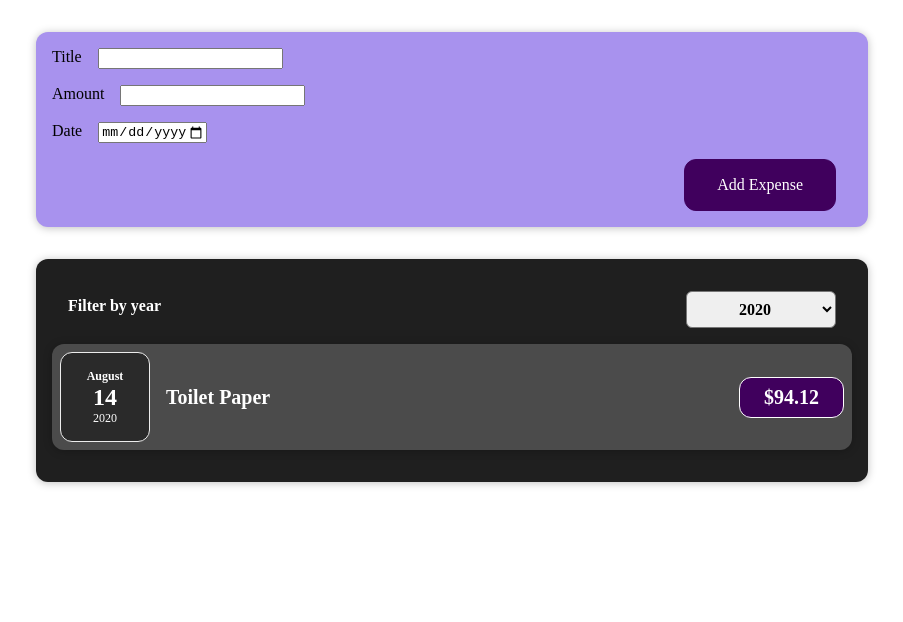
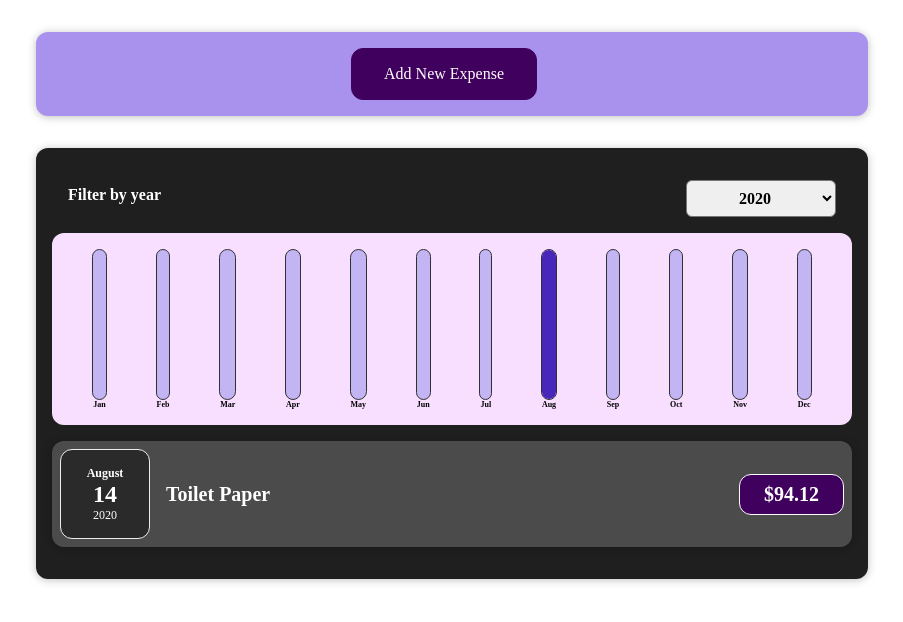
Before and after one commit to heteromeles/reactclass2, a React (Create React App) app: page / in a window 1280 px wide. Shown: the top 622 px of the page, without its empty margins (188-1091 px from the left). Built offline with nearby package versions, Linux system fonts and the light colour scheme.

Commit message:
Finished all Chapter 5 changes.

```diff
--- a/src/App.js
+++ b/src/App.js
@@ -14,7 +14,6 @@
 
   const addExpenseHandler = (aNewExpense) => {
     setExpenses((aPreviousExpenses) => {
-      console.log(aPreviousExpenses);
       return [aNewExpense, ...aPreviousExpenses];
     });
   };
@@ -22,7 +21,7 @@
   return (
     <div className="App">
       <NewExpense onAddExpense={addExpenseHandler} />
-      <Expenses items={theExpenses} />
+      <Expenses expenses={theExpenses} />
     </div>
   );
 };
--- /dev/null
+++ b/src/components/Chart/Chart.css
@@ -0,0 +1,9 @@
+.chart {
+  padding: 1rem;
+  border-radius: 12px;
+  background-color: #f8dfff;
+  text-align: center;
+  display: flex;
+  justify-content: space-around;
+  height: 10rem;
+}
--- /dev/null
+++ b/src/components/Chart/Chart.js
@@ -0,0 +1,20 @@
+import ChartBar from "./ChartBar";
+import "./ChartBar.css";
+
+const Chart = (props) => {
+  // Extract the value for each data point into an array, and then use spread to pass then as variadic.
+  const theValues = props.dataPoints.map((dataPoint) => {
+    return dataPoint.value;
+  });
+  const theMaxValue = Math.max(...theValues);
+
+  return (
+    <div className="chart">
+      {props.dataPoints.map((dataPoint) => (
+        <ChartBar key={dataPoint.label} value={dataPoint.value} maxValue={theMaxValue} label={dataPoint.label} />
+      ))}
+    </div>
+  );
+};
+
+export default Chart;
--- /dev/null
+++ b/src/components/Chart/ChartBar.css
@@ -0,0 +1,30 @@
+.chart-bar {
+  height: 100%;
+  display: flex;
+  flex-direction: column;
+  align-items: center;
+}
+
+.chart-bar__inner {
+  height: 100%;
+  width: 100%;
+  border: 1px solid #313131;
+  border-radius: 12px;
+  background-color: #c3b4f3;
+  overflow: hidden;
+  display: flex;
+  flex-direction: column;
+  justify-content: flex-end;
+}
+
+.chart-bar__fill {
+  background-color: #4826b9;
+  width: 100%;
+  transition: all 0.3s ease-out;
+}
+
+.chart-bar__label {
+  font-weight: bold;
+  font-size: 0.5rem;
+  text-align: center;
+}
--- /dev/null
+++ b/src/components/Chart/ChartBar.js
@@ -0,0 +1,20 @@
+import "./ChartBar.css";
+
+const ChartBar = (props) => {
+  let barFillHeight = "0%";
+
+  if (props.maxValue > 0) {
+    barFillHeight = Math.round((props.value / props.maxValue) * 100) + "%";
+  }
+
+  return (
+    <div className="chart-bar">
+      <div className="chart-bar__inner">
+        <div className="chart-bar__fill" style={{ height: barFillHeight }}></div>
+      </div>
+      <div className="chart-bar__label">{props.label}</div>
+    </div>
+  );
+};
+
+export default ChartBar;
--- a/src/components/Expenses/Expenses.js
+++ b/src/components/Expenses/Expenses.js
@@ -2,6 +2,7 @@
 import Card from "../UI/Card";
 import ExpensesFilter from "./ExpensesFilter";
 import ExpensesList from "./ExpensesList";
+import ExpensesChart from "./ExpensesChart";
 
 import "./Expenses.css";
 
@@ -12,15 +13,16 @@
     setFilterYearTo(aFilterYear);
   };
 
-  const theFilteredItems = props.items.filter((item) => {
-    return item.date.getFullYear() === parseInt(filterYear);
+  const theFilteredExpenses = props.expenses.filter((expense) => {
+    return expense.date.getFullYear() === parseInt(filterYear);
   });
 
   return (
     <div>
       <Card className="expenses">
         <ExpensesFilter filterYear={filterYear} onYearFilterChange={yearFilterChangeHandler} />
-        <ExpensesList items={theFilteredItems} />
+        <ExpensesChart expenses={theFilteredExpenses} />
+        <ExpensesList expenses={theFilteredExpenses} />
       </Card>
     </div>
   );
--- /dev/null
+++ b/src/components/Expenses/ExpensesChart.js
@@ -0,0 +1,28 @@
+import Chart from "../Chart/Chart";
+import "../Chart/Chart.css";
+
+const ExpensesChart = (props) => {
+  const monthlyExpenses = [
+    { label: "Jan", value: 0 },
+    { label: "Feb", value: 0 },
+    { label: "Mar", value: 0 },
+    { label: "Apr", value: 0 },
+    { label: "May", value: 0 },
+    { label: "Jun", value: 0 },
+    { label: "Jul", value: 0 },
+    { label: "Aug", value: 0 },
+    { label: "Sep", value: 0 },
+    { label: "Oct", value: 0 },
+    { label: "Nov", value: 0 },
+    { label: "Dec", value: 0 },
+  ];
+
+  for (const expense of props.expenses) {
+    const theMonth = expense.date.getMonth();
+    monthlyExpenses[theMonth].value += expense.amount;
+  }
+
+  return <Chart dataPoints={monthlyExpenses} />;
+};
+
+export default ExpensesChart;
--- a/src/components/Expenses/ExpensesList.js
+++ b/src/components/Expenses/ExpensesList.js
@@ -3,14 +3,14 @@
 import "./ExpensesList.css";
 
 const ExpensesList = (props) => {
-  if (props.items.length === 0) {
+  if (props.expenses.length === 0) {
     return <h2 className="expenses-list__fallback">No expenses found!</h2>;
   }
 
   return (
     <ul className="expenses-list">
-      {props.items.map((anItem) => (
-        <ExpenseItem key={anItem.id} title={anItem.title} amount={anItem.amount} date={anItem.date} />
+      {props.expenses.map((expense) => (
+        <ExpenseItem key={expense.id} title={expense.title} amount={expense.amount} date={expense.date} />
       ))}
     </ul>
   );
--- a/src/components/NewExpense/ExpenseForm.js
+++ b/src/components/NewExpense/ExpenseForm.js
@@ -25,7 +25,7 @@
       amount: amount,
       date: new Date(date),
     };
-    props.onSaveExpense(expenseData);
+    props.onAdd(expenseData);
     setTitle("");
     setAmount("");
     setDate("");
@@ -46,6 +46,9 @@
         <input type="date" value={date} min="2019-01-01" max="2022-12-31" onChange={dateChangeHandler} />
       </div>
       <div className="new-expense__actions">
+        <button type="button" onClick={props.onCancel}>
+          Cancel
+        </button>
         <button type="submit">Add Expense</button>
       </div>
     </form>
--- a/src/components/NewExpense/NewExpense.js
+++ b/src/components/NewExpense/NewExpense.js
@@ -1,7 +1,19 @@
+import { useState } from "react";
+
 import ExpenseForm from "./ExpenseForm";
 import "./NewExpense.css";
 
 const NewExpense = (props) => {
+  const [isAdding, setIsAdding] = useState(false);
+
+  const startEditingHandler = () => {
+    setIsAdding(true);
+  };
+
+  const stopEditingHandler = () => {
+    setIsAdding(false);
+  };
+
   const addExpenseHandler = (aNewExpense) => {
     const theNewExpense = {
       ...aNewExpense,
@@ -12,7 +24,8 @@
 
   return (
     <div className="new-expense">
-      <ExpenseForm onSaveExpense={addExpenseHandler} />
+      {!isAdding && <button onClick={startEditingHandler}>Add New Expense</button>}
+      {isAdding && <ExpenseForm onAdd={addExpenseHandler} onCancel={stopEditingHandler} />}
     </div>
   );
 };
```
